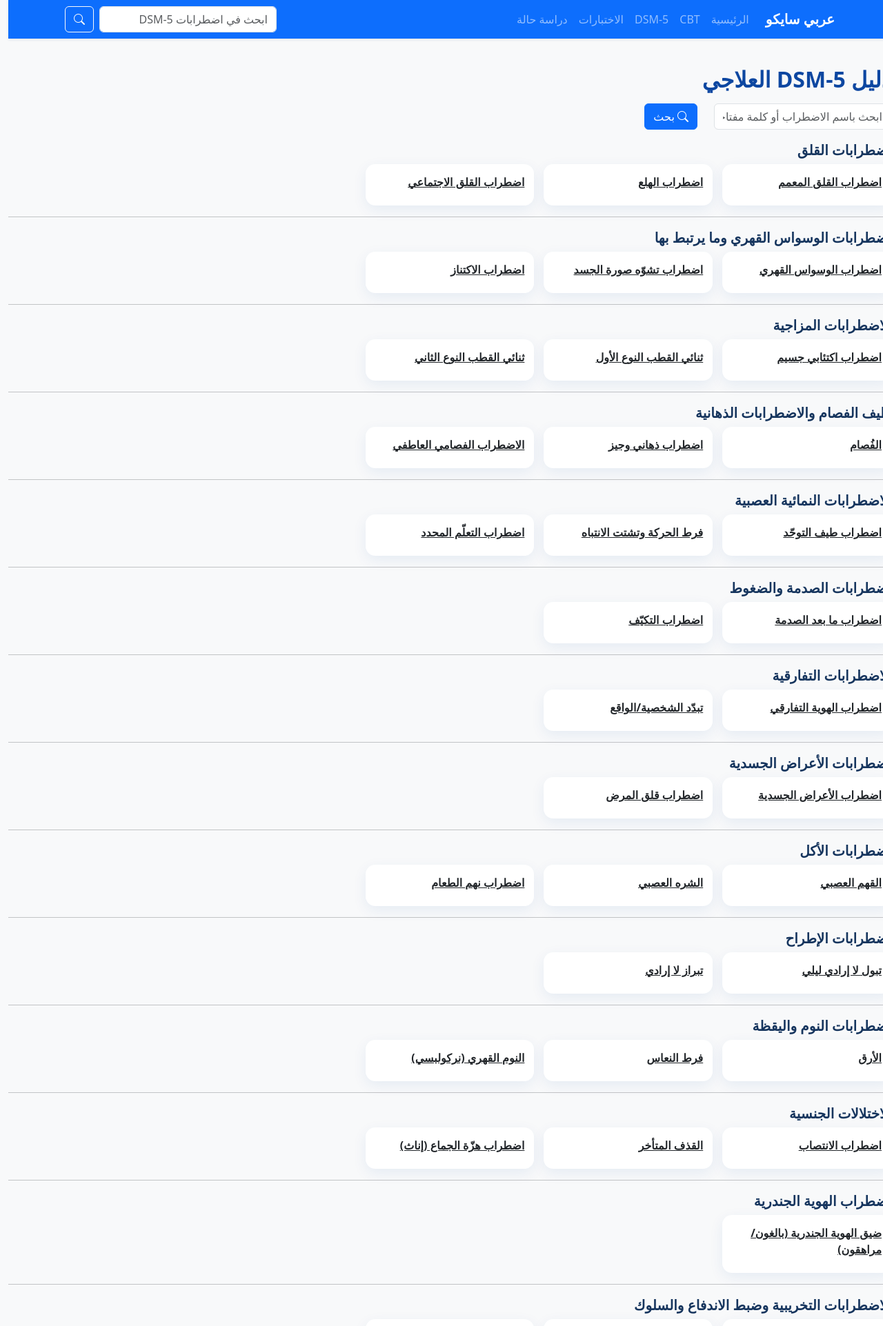
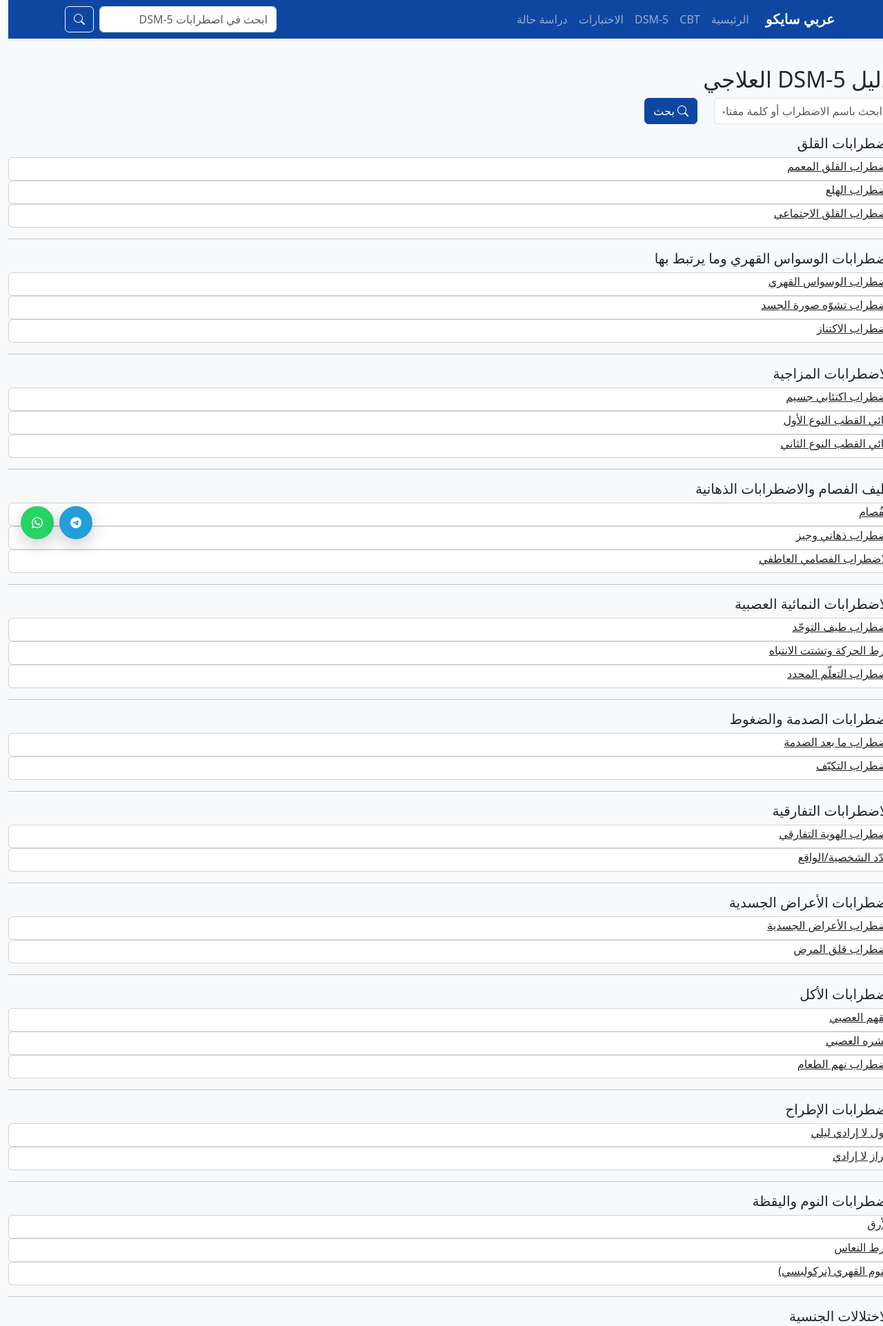
Before and after one commit to mhfh1414/arabi-psycho-site, a Flask app: page /dsm in a window 1280 px wide. Shown: the top 1923 px of the page at 69% size. Run offline with Flask 3, Linux system fonts and the light colour scheme.

Commit message:
Update styles.css

```diff
--- a/static/styles.css
+++ b/static/styles.css
@@ -1,59 +1,36 @@
-/* ألوان وهوية */
 :root{
-  --blue:#0d47a1;        /* كحلي */
-  --blue-2:#1565c0;      /* سماوي غامق */
-  --sky:#42a5f5;         /* سماوي */
-  --bg:#0b1c2b;          /* خلفية داكنة أنيقة */
+  --primary:#0d47a1;    /* كحلي */
+  --primary-2:#1565c0;  /* سماوي غامق */
+  --accent:#26c6da;     /* سماوي فاتح */
 }
 
-body.app-body{background:#f7fbff;}
-.main-nav{
-  background:linear-gradient(90deg,var(--blue),var(--blue-2));
-}
-.logo{letter-spacing:.5px}
+.bg-primary{ background-color: var(--primary) !important; }
 
-/* HERO */
 .hero{
-  background:radial-gradient(1000px 400px at 50% -100px, var(--sky), var(--blue));
-  color:#fff; padding:64px 0 56px;
+  background: linear-gradient(135deg, var(--primary), var(--primary-2));
 }
 
-/* بطاقات وقوائم */
-.section-title{font-weight:800;margin-bottom:16px;color:var(--blue)}
-.grid{display:grid;grid-template-columns:repeat(auto-fill,minmax(230px,1fr));gap:14px}
-.card{border:0;border-radius:14px;box-shadow:0 6px 20px rgba(13,71,161,.08);padding:14px;background:#fff;transition:.2s}
-.card:hover{transform:translateY(-3px);box-shadow:0 10px 30px rgba(13,71,161,.14)}
-.card-title{font-weight:700}
-.card-sub{color:#637086;font-size:.9rem}
+.floating-btn{
+  position: fixed;
+  bottom: 18px;
+  left: 18px;
+  width: 48px;
+  height: 48px;
+  border-radius: 50%;
+  display: grid;
+  place-items: center;
+  color: #fff;
+  text-decoration: none;
+  z-index: 1050;
+  box-shadow: 0 8px 24px rgba(0,0,0,.2);
+}
+.floating-btn.telegram{ left: 74px; background:#229ED9; }
+.floating-btn.whatsapp{ background:#25D366; }
 
-/* عناوين */
-.cat-title{margin:18px 0 8px;font-weight:800;color:#16355e}
+.btn-primary{
+  background-color: var(--primary);
+  border-color: var(--primary);
+}
+.btn-primary:hover{ background-color: var(--primary-2); border-color: var(--primary-2); }
 
-/* بحث */
-.search-input{min-width:220px}
-
-/* قوائم نقطية وخطوات */
-.bullets{padding-inline-start:20px}
-.steps{padding-inline-start:20px}
-.bullets li,.steps li{margin:.3rem 0}
-
-/* فوتر */
-.app-footer{
-  background:#0e1e31;color:#c9d3e4;padding:14px 0;margin-top:32px
-}
-
-/* أزرار عائمة */
-.fab{
-  position:fixed;bottom:18px;left:18px;
-  width:46px;height:46px;border-radius:50%;
-  display:flex;align-items:center;justify-content:center;
-  font-size:22px;color:#fff;text-decoration:none;
-  box-shadow:0 10px 25px rgba(0,0,0,.18);
-}
-.fab-whatsapp{background:#25d366;left:74px}
-.fab-telegram{background:#1da1f2}
-
-/* تحسين RTL على الشاشات الصغيرة */
-@media (max-width: 576px){
-  .search-input{min-width:140px}
-}
+.navbar .form-control{ min-width: 240px; }
```
